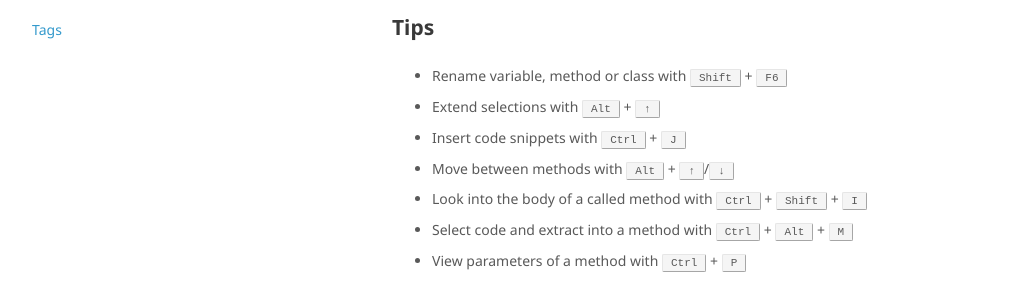
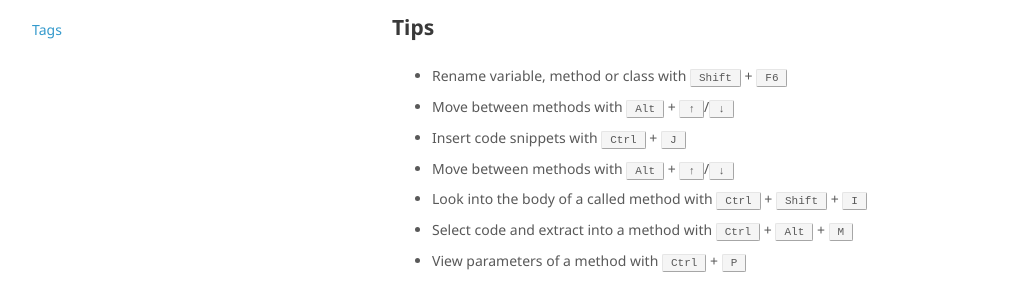
Before and after one commit to oscarb/pad, a Jekyll site: the page built from _docs/android-studio.md, in a window 1280 px wide and 900 px high, scrolled down 2536 px. Shown: the part 163-446 px from the top of the window, without its empty margins (128-1151 px from the left). Built offline with Jekyll 4.4.1, drawn with Linux system fonts in a browser that asks for light colours; some web fonts are replaced.

Commit message:
Updated android-studio.md

```diff
--- a/_docs/android-studio.md
+++ b/_docs/android-studio.md
@@ -131,7 +131,7 @@ Applicable in Java: statement.
 ## Tips
 
 * Rename variable, method or class with <kbd>Shift</kbd> + <kbd>F6</kbd>
-* Extend selections with <kbd>Alt</kbd> + <kbd>↑</kbd>
+* Move between methods with <kbd>Alt</kbd> + <kbd>↑</kbd>/<kbd>↓</kbd>
 * Insert code snippets with <kbd>Ctrl</kbd> + <kbd>J</kbd>
 * Move between methods with <kbd>Alt</kbd> + <kbd>↑</kbd>/<kbd>↓</kbd>
 * Look into the body of a called method with <kbd>Ctrl</kbd> + <kbd>Shift</kbd> + <kbd>I</kbd>
```
